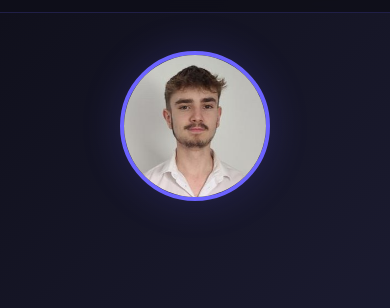
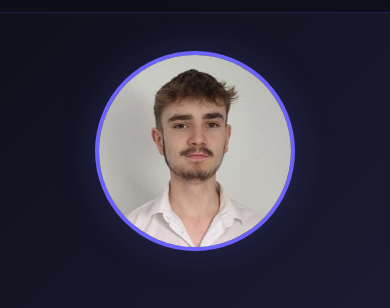
Before and after one commit to HKVALENTIN/portfolio_valentin, a plain HTML site: page index.html in a window 390 px wide. Shown: the part 49-357 px from the top of the page. Drawn offline with Linux system fonts and the light colour scheme.

Commit message:
Update style.css

```diff
--- a/style.css
+++ b/style.css
@@ -677,11 +677,6 @@ footer span {
     nav ul {
         display: none;
     }
-    .photo-placeholder img {
-        width: 150px;
-        height: 150px;
-        display: unset;
-    }
 
     .hero-container {
         flex-direction: column-reverse;
@@ -706,7 +701,7 @@ footer span {
         grid-template-columns: 1fr;
     }
 
-    .photo-placeholder {
+    .photo-placeholder img {
         width: 200px;
         height: 200px;
     }
```
